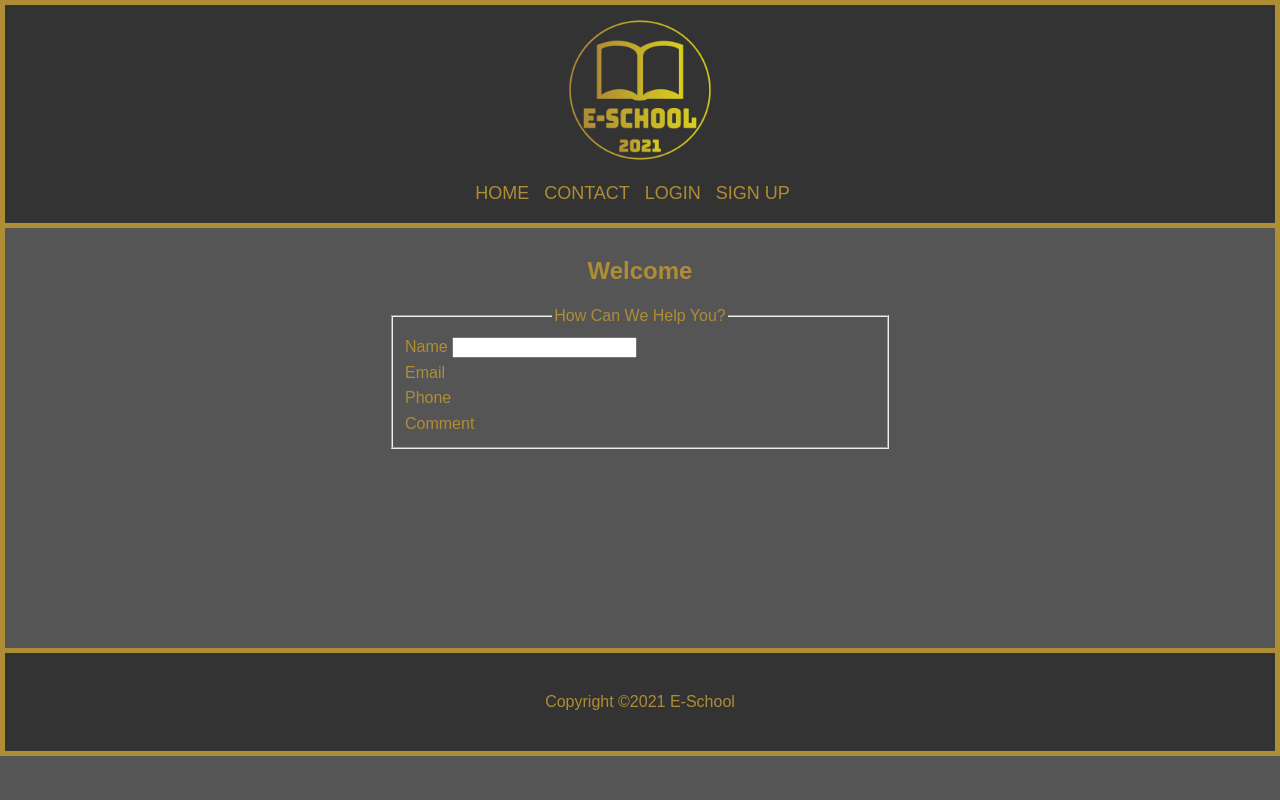
After one commit to UmairKhankhail/E-Shool, a PHP site: page /contact.html in a window 1280 px wide. The commit adds this page. Run offline with PHP 8.4, Linux system fonts and the light colour scheme.

Commit message:
contact.html made

```diff
--- /dev/null
+++ b/Project/contact.html
@@ -0,0 +1,65 @@
+<!DOCTYPE html>
+<html lang="en">
+
+<head>
+    <meta charset="UTF-8">
+    <meta http-equiv="X-UA-Compatible" content="IE=edge">
+    <meta name="viewport" content="width=device-width, initial-scale=1.0">
+    <title>E-School Website</title>
+    <link rel="stylesheet" type="text/css" href="style.css">
+</head>
+
+<body>
+    <div id="lock">
+        <header id="main-header">
+            <div class="container">
+                <div id="logo">
+                    <img src="logo.png" alt="E-SCHOOL LOGO" width="150" height="150">
+                </div>
+            </div>
+
+    </div>
+
+    </header>
+    <nav id="navbar">
+        <div class="container">
+
+            <ul>
+                <li><a href="index.html">Home</a></li>
+                <li><a href="contact.html">Contact</a></li>
+                <li><a href="#Login">Login</a></li>
+                <li><a href="#Sign-up">Sign up</a></li>
+            </ul>
+        </div>
+    </nav>
+
+    <div class="container">
+        <div id="contact_sections">
+            <section>
+                <h1>Welcome</h1>
+            </section>
+
+            <section>
+                <form>
+                    <fieldset>
+                        <legend>How Can We Help You?</legend>
+                        <label>Name</label>
+                        <input type="text" name="name"> <br>
+                        <label>Email</label><br>
+                        <label>Phone</label><br>
+                        <label>Comment</label><br>
+
+
+
+                    </fieldset>
+                </form>
+
+            </section>
+        </div>
+    </div>
+
+    <footer id="main-footer">
+        <p>Copyright &copy;2021 E-School</p>
+    </footer>
+
+</body>
--- a/Project/index.html
+++ b/Project/index.html
@@ -26,8 +26,8 @@
             <div class="container">
 
                 <ul>
-                    <li><a href="mainpage.html">Home</a></li>
-                    <li><a href="#Contact">Contact</a></li>
+                    <li><a href="index.html">Home</a></li>
+                    <li><a href="contact.html">Contact</a></li>
                     <li><a href="#Login">Login</a></li>
                     <li><a href="#Sign-up">Sign up</a></li>
                 </ul>
--- a/Project/style.css
+++ b/Project/style.css
@@ -88,23 +88,13 @@ body {
     margin-top: 40px;
     border-top: rgb(175, 141, 53) solid;
     border-width: 5px;
+    text-transform: capitalize;
 }
 
 #logo {
     padding-top: 10px;
     display: flex;
     justify-content: center;
-}
-
-@media(max-width:600px) {
-    #main {
-        width: 100%;
-        float: none;
-    }
-    #sidebar {
-        width: 100%;
-        float: none;
-    }
 }
 
 * {
@@ -239,3 +229,42 @@ body {
         opacity: 1
     }
 }
+
+
+/* CSS for Contact.html */
+
+#contact_sections {
+    margin: auto;
+    padding: 10px;
+}
+
+#contact_sections h1 {
+    text-align: center;
+}
+
+#contact_sections form fieldset {
+    margin-left: 25%;
+    margin-right: 25%;
+    margin-bottom: 15%;
+}
+
+#contact_sections form legend {
+    text-align: center;
+}
+
+@media(max-width:600px) {
+    #main {
+        width: 100%;
+        float: none;
+    }
+    #sidebar {
+        width: 100%;
+        float: none;
+    }
+    #contact_sections form fieldset {
+        margin-top: auto;
+        margin-left: auto;
+        margin-right: auto;
+        margin-bottom: 10%;
+    }
+}
```
